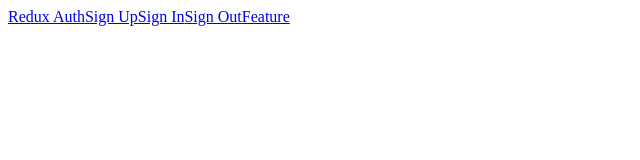
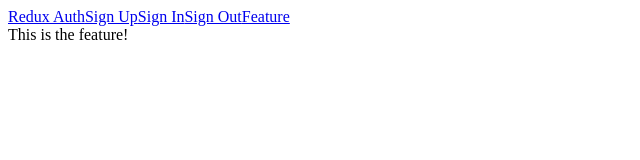
Before and after one commit to Poojaaaa/client, a React (Create React App) app: page /feature in a window 1280 px wide. Shown: the top 160 px of the page, without its empty margins (0-640 px from the left). Built offline with nearby package versions, Linux system fonts and the light colour scheme.

Commit message:
Feature Component

```diff
--- /dev/null
+++ b/src/components/Feature.js
@@ -0,0 +1,10 @@
+import React, { Component } from "react";
+
+class Feature extends Component {
+  state = {};
+  render() {
+    return <div>This is the feature!</div>;
+  }
+}
+
+export default Feature;
--- a/src/index.js
+++ b/src/index.js
@@ -9,6 +9,7 @@
 import Signup from "./components/auth/Signup";
 import App from "./components/App";
 import reducers from "./reducers";
+import Feature from "./components/Feature";
 
 const store = createStore(reducers, {}, applyMiddleware(reduxThunk));
 
@@ -18,6 +19,7 @@
       <App>
         <Route path="/" exact component={Welcome} />
         <Route path="/signup" component={Signup} />
+        <Route path="/feature" component={Feature} />
       </App>
     </BrowserRouter>
   </Provider>,
```
